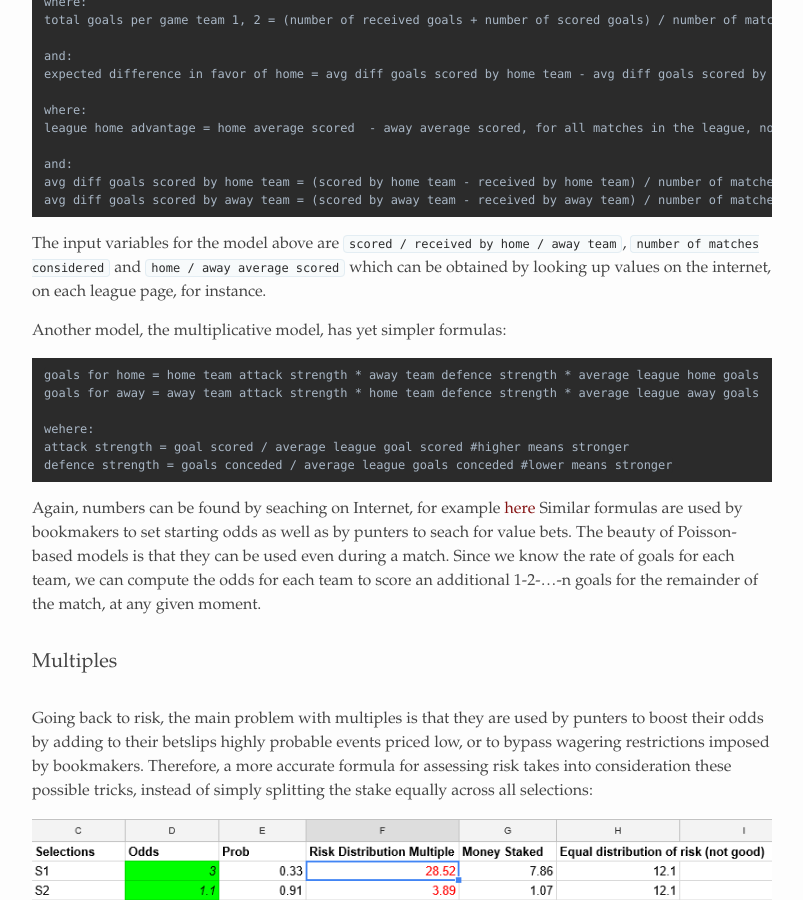
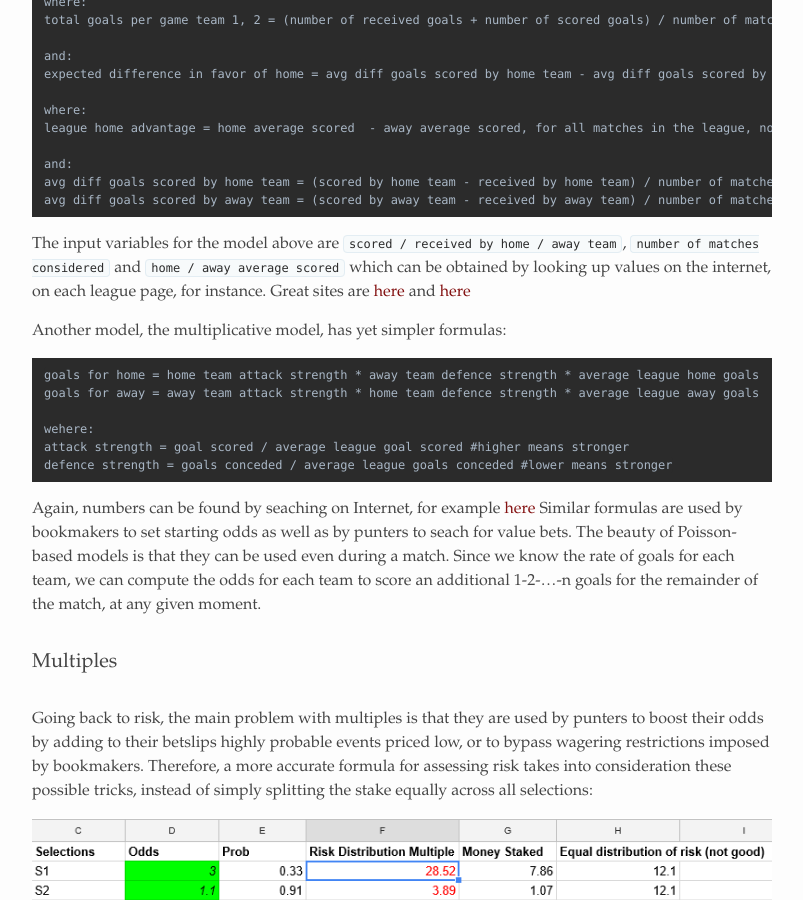
Before and after one commit to alexandrugris/my-jekyll-tech-blog, a Jekyll site: the page built from MyBlog/_posts/2018-07-30-risk.markdown, in a window 1280 px wide and 900 px high, scrolled down 16256 px. Shown: the whole window, without its empty margins (238-1041 px from the left). Built offline with Jekyll 4.4.1, drawn with Linux system fonts in a browser that asks for light colours.

Commit message:
small change

````diff
--- a/MyBlog/_posts/2018-07-30-risk.markdown
+++ b/MyBlog/_posts/2018-07-30-risk.markdown
@@ -580,7 +580,7 @@ avg diff goals scored by home team = (scored by home team - received by home tea
 avg diff goals scored by away team = (scored by away team - received by away team) / number of matches considered
 ```
 
-The input variables for the model above are `scored / received by home / away team`, `number of matches considered` and `home / away average scored` which can be obtained by looking up values on the internet, on each league page, for instance.
+The input variables for the model above are `scored / received by home / away team`, `number of matches considered` and `home / away average scored` which can be obtained by looking up values on the internet, on each league page, for instance. Great sites are [here](https://www.fctables.com/) and [here](http://www.football-lineups.com/)
 
 Another model, the multiplicative model, has yet simpler formulas:
 
````
